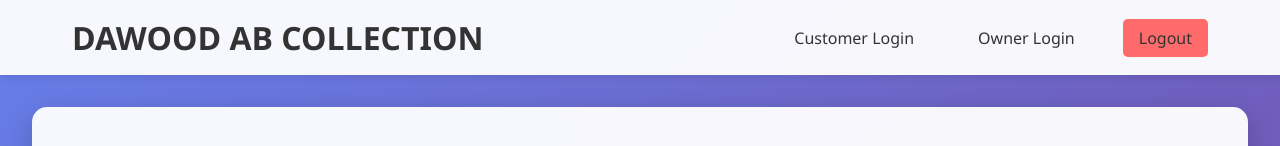
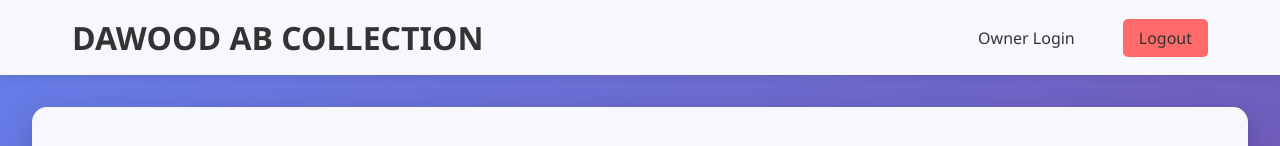
Before and after one commit to Hussain-sajid1/ledger, a plain HTML site: page owner-dashboard.html in a window 1280 px wide. Shown: the top 146 px of the page. Drawn offline with Linux system fonts and the light colour scheme; sample sign-in values are in the browser's storage.

Commit message:
Remove Customer Login link from owner dashboard

```diff
--- a/owner-dashboard.html
+++ b/owner-dashboard.html
@@ -453,7 +453,6 @@
         <nav class="nav">
             <a href="index.html" class="logo">DAWOOD AB COLLECTION</a>
             <div class="nav-links">
-                <a href="customer-login.html">Customer Login</a>
                 <a href="owner-login.html">Owner Login</a>
                 <a href="owner-login.html" class="logout-btn">Logout</a>
             </div>
```
